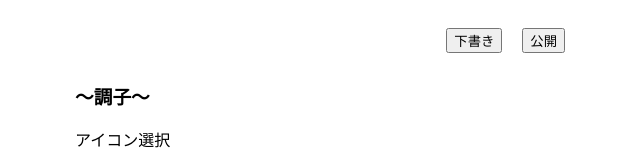
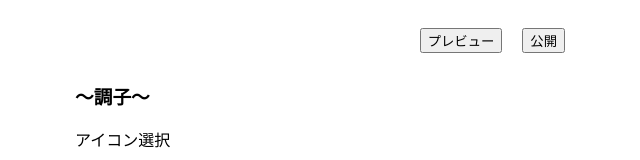
Before and after one commit to ryu-0729/baseball-note-demo, a Next.js app: page / in a window 1280 px wide. Shown: the top 160 px of the page, without its empty margins (315-955 px from the left). Built offline with nearby package versions, Linux system fonts and the light colour scheme.

Commit message:
feat: Added preview function

```diff
--- a/src/components/Form/Editor/index.tsx
+++ b/src/components/Form/Editor/index.tsx
@@ -20,18 +20,21 @@ import style from './index.module.css';
 type Props = {
   editorValue: string
   setEditorValue: (value: string) => void
+  isEdit: boolean
 };
 
 const Editor: FC<Props> = ({
   editorValue,
   setEditorValue,
+  isEdit,
 }) => {
   const contentRef = useRef<HTMLDivElement | null>(null);
 
   useEffect(() => {
     const editorState = EditorState.create({
       doc: parser.parse(editorValue) ?? undefined,
-      plugins: [
+      plugins: isEdit
+        ? [
           keymap(buildKeymap(schema)),
           keymap(baseKeymap),
           buildInputRules(schema),
@@ -40,7 +43,7 @@ const Editor: FC<Props> = ({
             floating: true,
           }),
           history(),
-      ],
+        ] : undefined,
     });
     const view = new EditorView(contentRef.current, {
       state: editorState,
@@ -49,13 +52,14 @@ const Editor: FC<Props> = ({
         view.updateState(newState);
         setEditorValue(defaultMarkdownSerializer.serialize(newState.doc));
       },
+      editable: () => isEdit,
     });
 
     view.focus();
     return () => { view.destroy(); };
-    // NOTE: 第2引数を指定した場合にstylesheet関連でエラーが出るため値は渡さない
+    // NOTE: 第2引数を指定した場合にstylesheet関連でエラーが出るためeditorValueは含めない
     // eslint-disable-next-line react-hooks/exhaustive-deps
-  }, []);
+  }, [isEdit]);
 
   return (
     <div ref={contentRef} className={style.editor} />
--- a/src/pages/index.tsx
+++ b/src/pages/index.tsx
@@ -1,4 +1,4 @@
-import { useCallback, useState } from 'react';
+import { useCallback, useMemo, useState } from 'react';
 import Editor from '@/components/Form/Editor';
 import style from '@/styles/Home.module.css';
 
@@ -14,6 +14,7 @@ const initEditorValue: EditorValueType = {
 
 const Home = () => {
   const [editorValue, setEditorValue] = useState<EditorValueType>(initEditorValue);
+  const [isEdit, setIsEdit] = useState<boolean>(true);
 
   const setTodayLearningHandler = useCallback((value: string) => {
     setEditorValue((prev) => ({ ...prev, todayLearning: value }));
@@ -23,11 +24,20 @@ const Home = () => {
     setEditorValue((prev) => ({ ...prev, reflection: value }));
   }, []);
 
+  const onClickPreviewButtonHandler = useCallback(() => { setIsEdit((prev) => !prev); }, []);
+
+  const previewButtonName = useMemo(() => (isEdit ? 'プレビュー' : '編集'), [isEdit]);
+
   return (
     <div className={style.main}>
       <header>
         <div className={style.headerContents}>
-          <button type="button">下書き</button>
+          <button
+            type="button"
+            onClick={onClickPreviewButtonHandler}
+          >
+            {previewButtonName}
+          </button>
           <button type="button">公開</button>
         </div>
       </header>
@@ -40,6 +50,7 @@ const Home = () => {
         <Editor
           editorValue={editorValue.todayLearning}
           setEditorValue={setTodayLearningHandler}
+          isEdit={isEdit}
         />
       </div>
       <div>
@@ -47,6 +58,7 @@ const Home = () => {
         <Editor
           editorValue={editorValue.reflection}
           setEditorValue={setReflectionHandler}
+          isEdit={isEdit}
         />
       </div>
     </div>
```
Lines whose indentation alone changed are shown as unchanged.
